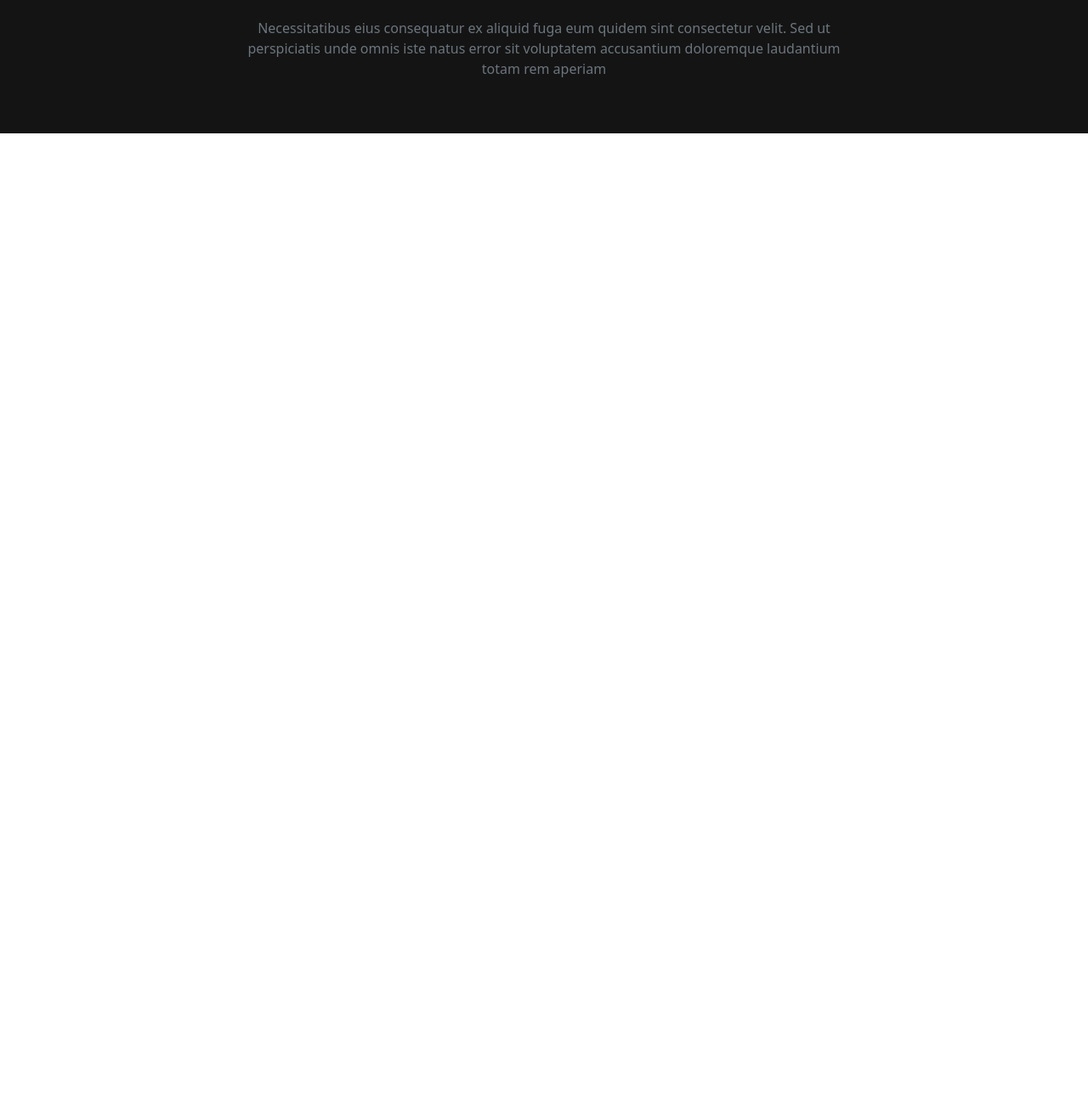
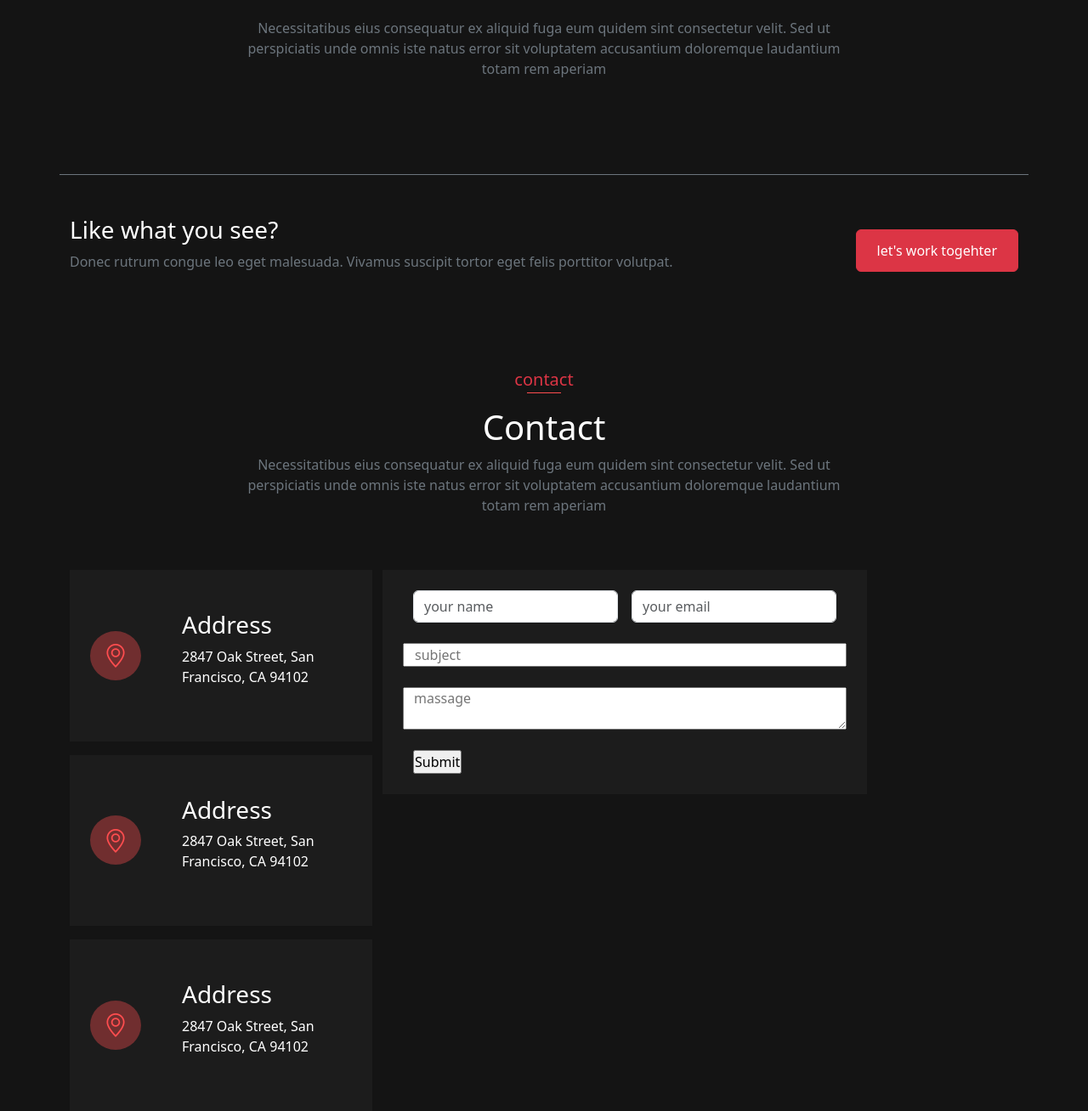
Before and after one commit to Anas-elbourkkadi/landing-page-Craftivo, a website: page index.html in a window 1280 px wide. Shown: the part 4442-5750 px from the top of the page at 85% size. Before the commit the page ends 4599 px from the top, so only its background shows below. Drawn offline with nearby package versions, Linux system fonts and the light colour scheme.

Commit message:
added page contact 2

```diff
--- a/Src/Sass/modules/_main.scss
+++ b/Src/Sass/modules/_main.scss
@@ -100,7 +100,7 @@ main {
 }
 
 .card,
-.card1 {
+.card1,.info,.siderigth {
     background-color: $card-bg-color;
     height: fit-content;
 
@@ -153,7 +153,7 @@ main {
 }
 
 .Resume,
-.Services,.Portfolio {
+.Services,.Portfolio,.contact {
     span {
         border-top: 1px solid $primary-btn-color ;
         width: 40px;
@@ -239,3 +239,11 @@ main {
         transform: translateY(-10px);
     }
 }
+.togehter{
+    padding-block:12px ;
+    transition: 1s;
+    &:hover{
+        transform: translateY(-2px);
+        box-shadow: 0px 5px 15px ($primary-btn-color);
+    }
+}
--- a/index.html
+++ b/index.html
@@ -369,8 +369,8 @@
                 </section>
             </div>
         </section>
-        <div
-            class="d-flex justify-content-between the-box text-white align-items-center container mt-5 py-4 px-5 rounded-5 " data-aos="fade-up" data-aos-delay="200">
+        <div class="d-flex justify-content-between the-box text-white align-items-center container mt-5 py-4 px-5 rounded-5 "
+            data-aos="fade-up" data-aos-delay="200">
             <section class="lines">
                 <h2>Transform Your Vision Into Reality</h2>
                 <p class="fw-lighter partner">Partner with us to bring your ideas to life with innovative solutions
@@ -381,11 +381,88 @@
         <section class="text-white d-flex flex-column mt-5 py-5 align-items-center Portfolio gap-3" data-aos="fade-up">
             <p class="d-flex flex-column align-items-center text-danger fs-5">Portfolio<span></span></p>
             <h2 class="fs-1 fw-light">Portfolio</h2>
-            <p class="text---center text-secondary">Necessitatibus eius consequatur ex aliquid fuga eum quidem sint consectetur velit. Sed ut perspiciatis
+            <p class="text---center text-secondary">Necessitatibus eius consequatur ex aliquid fuga eum quidem sint
+                consectetur velit. Sed ut perspiciatis
                 unde
                 omnis iste natus error sit voluptatem accusantium doloremque laudantium totam rem aperiam</p>
         </section>
+        <section class="work text-white mt-5">
+            <div data-aos="fade-up" data-aos-delay="400">
+                <div
+                    class="d-flex justify-content-between align-items-center container border border-start-0 border-end-0 border-bottom-0 border-secondary pt-5">
+                    <section>
+                        <h3>Like what you see?</h3>
+                        <p class="text-secondary">Donec rutrum congue leo eget malesuada. Vivamus suscipit tortor eget
+                            felis porttitor
+                            volutpat.</p>
+                    </section>
+                    <button class="btn btn-danger px-4  togehter">let's work togehter</button>
 
+                </div>
+            </div>
+            <section class="d-flex align-items-center flex-column mt-5 py-5 contact" data-aos="fade-up">
+                <p class="d-flex align-items-center flex-column text-danger fs-5">contact <span></span></p>
+                <h2 class="fs-1 fw-light">Contact</h2>
+                <p class="text-secondary text---center">Necessitatibus eius consequatur ex aliquid fuga eum quidem sint
+                    consectetur velit. Sed ut
+                    perspiciatis unde omnis iste natus error sit voluptatem accusantium doloremque laudantium totam rem
+                    aperiam</p>
+            </section>
+            <div class="container">
+                <div class="row">
+                    <div class="sideleft col-4 d-flex flex-column gap-3">
+                        <div class="info py-5 px-4 d-flex align-items-center gap-5">
+                            <i class="bi bi-geo-alt clbtn2 fs-3 px-3 rounded-circle py-2"></i>
+                            <section class="d-flex justify-content-center flex-column">
+                                <h3>Address</h3>
+                                <p>2847 Oak Street, San Francisco, CA 94102</p>
+                            </section>
+                        </div>
+
+                        <div class="info py-5 px-4 d-flex align-items-center gap-5">
+                            <i class="bi bi-geo-alt clbtn2 fs-3 px-3 rounded-circle py-2"></i>
+                            <section class="d-flex justify-content-center flex-column">
+                                <h3>Address</h3>
+                                <p>2847 Oak Street, San Francisco, CA 94102</p>
+                            </section>
+                        </div>
+
+                        <div class="info py-5 px-4 d-flex align-items-center gap-5">
+                            <i class="bi bi-geo-alt clbtn2 fs-3 px-3 rounded-circle py-2"></i>
+                            <section class="d-flex justify-content-center flex-column">
+                                <h3>Address</h3>
+                                <p>2847 Oak Street, San Francisco, CA 94102</p>
+                            </section>
+                        </div>
+                    </div>
+
+                    <div class="siderigth col-6 py-4">
+                        <form class=" d-flex  flex-column px-4  gap-4">
+                            <div class="row g-3">
+                                <div class="col-6">
+                                    <input  class="form-control " type="text" placeholder="your name">
+                                </div>
+
+                                <div class="col-6">
+                                    <input class="form-control" type="email" placeholder="your email">
+                                </div>
+                            </div>
+
+                            <div class="row ">
+                                <input class=" col-12" type="text" placeholder="subject">
+                            </div>
+                            <div class="row">
+                                <textarea class="col-12" placeholder="massage"></textarea>
+                            </div>
+                            <div>
+                                <input type="submit">
+                            </div>
+                        </form>
+                    </div>
+                </div>
+            </div>
+
+        </section>
     </main>
     <script src="./node_modules/bootstrap/dist/js/bootstrap.bundle.js"></script>
 
```
Also changed, not shown: Public/css/app.css, 1 other file.
